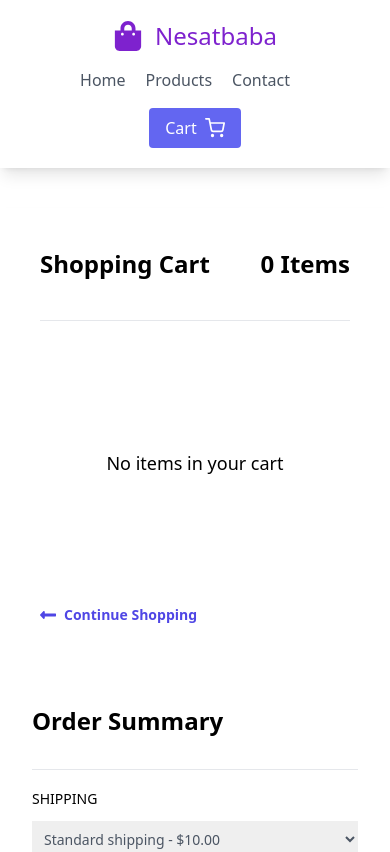
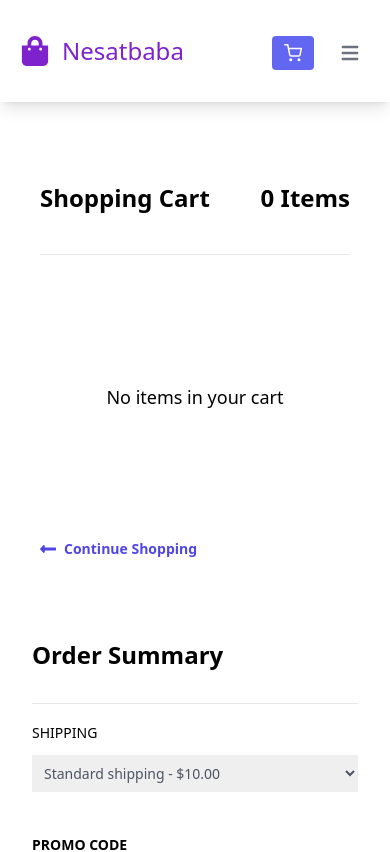
Before and after one commit to nesathanozturk/ozshop, a React (Create React App) app: page /cart in a window 390 px wide. Shown: the top 852 px of the page. Built offline with nearby package versions, Linux system fonts and the light colour scheme.

Commit message:
style: added mobile menu

```diff
--- a/src/components/header/Header.jsx
+++ b/src/components/header/Header.jsx
@@ -1,41 +1,81 @@
 import { FaShoppingBag } from "react-icons/fa";
 import { FiShoppingCart } from "react-icons/fi";
 import { Link } from "react-router-dom";
+import { useState } from "react";
 import { navigations } from "../../utils/data";
 
 const Header = () => {
+  const [isMenuOpen, setIsMenuOpen] = useState(false);
+
   const renderedNavigations = navigations.map((navigation) => (
     <Link
       key={navigation.name}
       to={navigation.path}
-      className="mr-5 hover:text-gray-900"
+      className="hover:text-gray-900"
     >
       {navigation.name}
     </Link>
   ));
 
   return (
-    <header className="text-gray-600 shadow-lg">
-      <div className="container mx-auto flex flex-wrap p-5 flex-col md:flex-row items-center">
+    <nav className="shadow-lg text-gray-600">
+      <div className="max-w-screen-xl flex flex-wrap items-center justify-between mx-auto p-5">
         <Link
           to="/"
-          className="flex font-medium items-center text-gray-900 mb-4 md:mb-0"
+          className="flex font-medium items-center text-gray-900 md:mb-0"
         >
           <FaShoppingBag className="text-purple-700" size={30} />
           <span className="ml-3 text-purple-700 text-2xl">Nesatbaba</span>
         </Link>
-        <nav className="md:ml-auto flex flex-wrap items-center text-base justify-center">
-          {renderedNavigations}
-        </nav>
-        <Link
-          to="/cart"
-          className="inline-flex items-center gap-2 text-white bg-indigo-500 border-0 py-2 px-4 focus:outline-none hover:bg-indigo-700 rounded text-base mt-4 md:mt-0 transition-colors"
+        <div className="flex items-center gap-1">
+          <Link
+            to="/cart"
+            className="inline md:hidden mb-3 text-white bg-indigo-500 border-1 border-indigo-600 py-2 px-3 focus:outline-none hover:bg-indigo-700 rounded mt-4 md:mt-0 transition-colors"
+          >
+            <FiShoppingCart size={18} />
+          </Link>
+          <button
+            data-collapse-toggle="navbar-dropdown"
+            type="button"
+            className="inline-flex items-center mt-1 p-2 ml-3 text-sm text-gray-500 rounded-lg md:hidden hover:bg-gray-200 focus:outline-none"
+            aria-controls="navbar-dropdown"
+            aria-expanded="false"
+            onClick={() => setIsMenuOpen(!isMenuOpen)}
+          >
+            <svg
+              className="w-6 h-6"
+              aria-hidden="true"
+              fill="currentColor"
+              viewBox="0 0 20 20"
+              xmlns="http://www.w3.org/2000/svg"
+            >
+              <path
+                fillRule="evenodd"
+                d="M3 5a1 1 0 011-1h12a1 1 0 110 2H4a1 1 0 01-1-1zM3 10a1 1 0 011-1h12a1 1 0 110 2H4a1 1 0 01-1-1zM3 15a1 1 0 011-1h12a1 1 0 110 2H4a1 1 0 01-1-1z"
+                clipRule="evenodd"
+              ></path>
+            </svg>
+          </button>
+        </div>
+        <div
+          className={`w-full md:flex items-center justify-center gap-4 md:w-auto ${
+            isMenuOpen ? "block" : "hidden"
+          }`}
+          id="navbar-dropdown"
         >
-          Cart
-          <FiShoppingCart size={20} />
-        </Link>
+          <ul className="flex flex-col gap-2 md:gap-0 font-medium p-4 md:p-0 mt-4 border border-gray-100 rounded-lg bg-gray-50 md:flex-row md:space-x-6 md:mt-0 md:border-0 md:bg-white">
+            {renderedNavigations}
+          </ul>
+          <Link
+            to="/cart"
+            className="hidden md:inline-flex items-center gap-2 text-white bg-indigo-500 border-0 py-2 px-4 focus:outline-none hover:bg-indigo-700 rounded text-base mt-4 md:mt-0 transition-colors"
+          >
+            Cart
+            <FiShoppingCart size={20} />
+          </Link>
+        </div>
       </div>
-    </header>
+    </nav>
   );
 };
 
```
